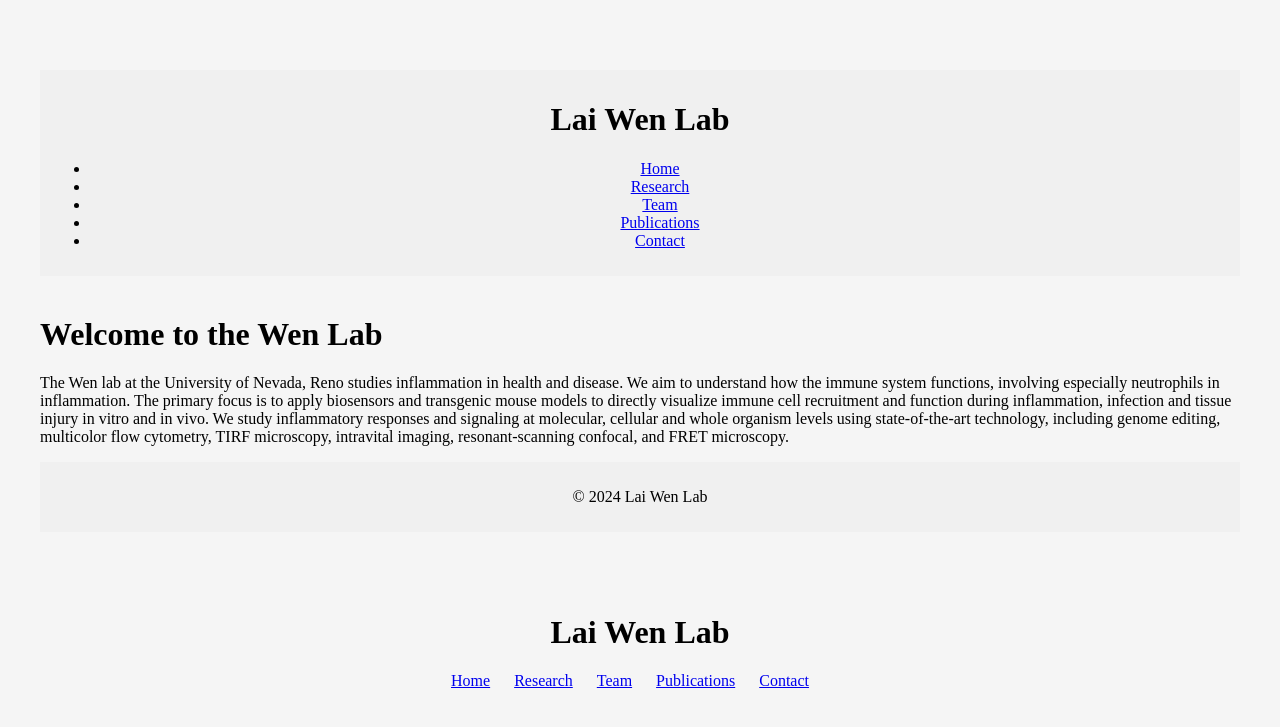
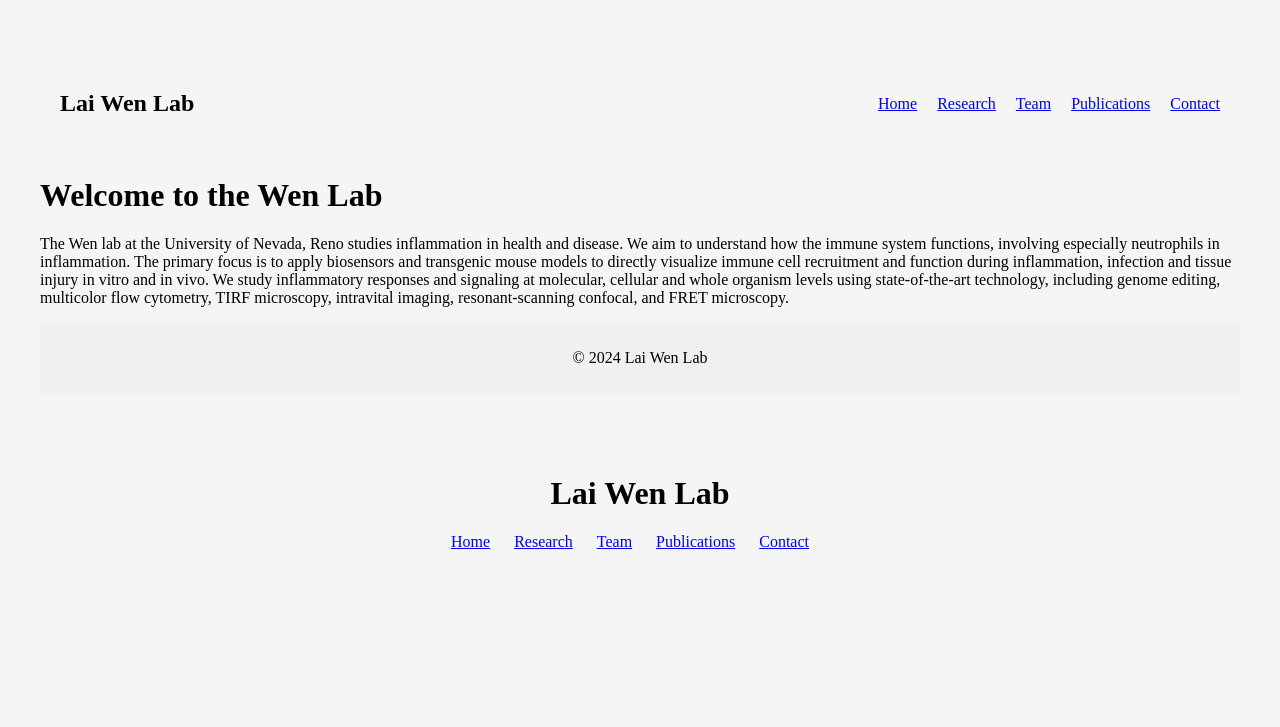
Before and after one commit to laiwenlab/laiwenlab.github.io, a Jekyll site: the page built from index.md, in a window 1280 px wide. Shown: the top 727 px of the page. Built offline with Jekyll 4.4.1, drawn with Linux system fonts in a browser that asks for light colours.

Commit message:
Update default.html

```diff
--- a/_layouts/default.html
+++ b/_layouts/default.html
@@ -7,20 +7,21 @@
     <link rel="stylesheet" href="{{ '/assets/styles.css' | relative_url }}">
 </head>
 <body>
-    <header>
-        <div class="header-container">  <!-- Wrap header content in this div -->
-            <h1>{{ site.title }}</h1>
+    <header style="background-color: #f5f5f5; padding: 20px;">
+    <div class="header-container" style="display: flex; justify-content: space-between; align-items: center;">
+        <h1 style="margin: 0; font-size: 24px;">{{ site.title }}</h1>
         <nav>
-                <ul>
-                    <li><a href="{{ '/' | relative_url }}">Home</a></li>
-                    <li><a href="{{ '/research' | relative_url }}">Research</a></li>
-                    <li><a href="{{ '/team' | relative_url }}">Team</a></li>
-                    <li><a href="{{ '/publications' | relative_url }}">Publications</a></li>
+            <ul style="list-style-type: none; margin: 0; padding: 0; display: flex;">
+                <li style="margin-right: 20px;"><a href="{{ '/' | relative_url }}">Home</a></li>
+                <li style="margin-right: 20px;"><a href="{{ '/research' | relative_url }}">Research</a></li>
+                <li style="margin-right: 20px;"><a href="{{ '/team' | relative_url }}">Team</a></li>
+                <li style="margin-right: 20px;"><a href="{{ '/publications' | relative_url }}">Publications</a></li>
                 <li><a href="{{ '/contact' | relative_url }}">Contact</a></li>
             </ul>
         </nav>
     </div>
 </header>
+
 
     <main>
         {{ content }}
```
Lines whose indentation alone changed are shown as unchanged.
